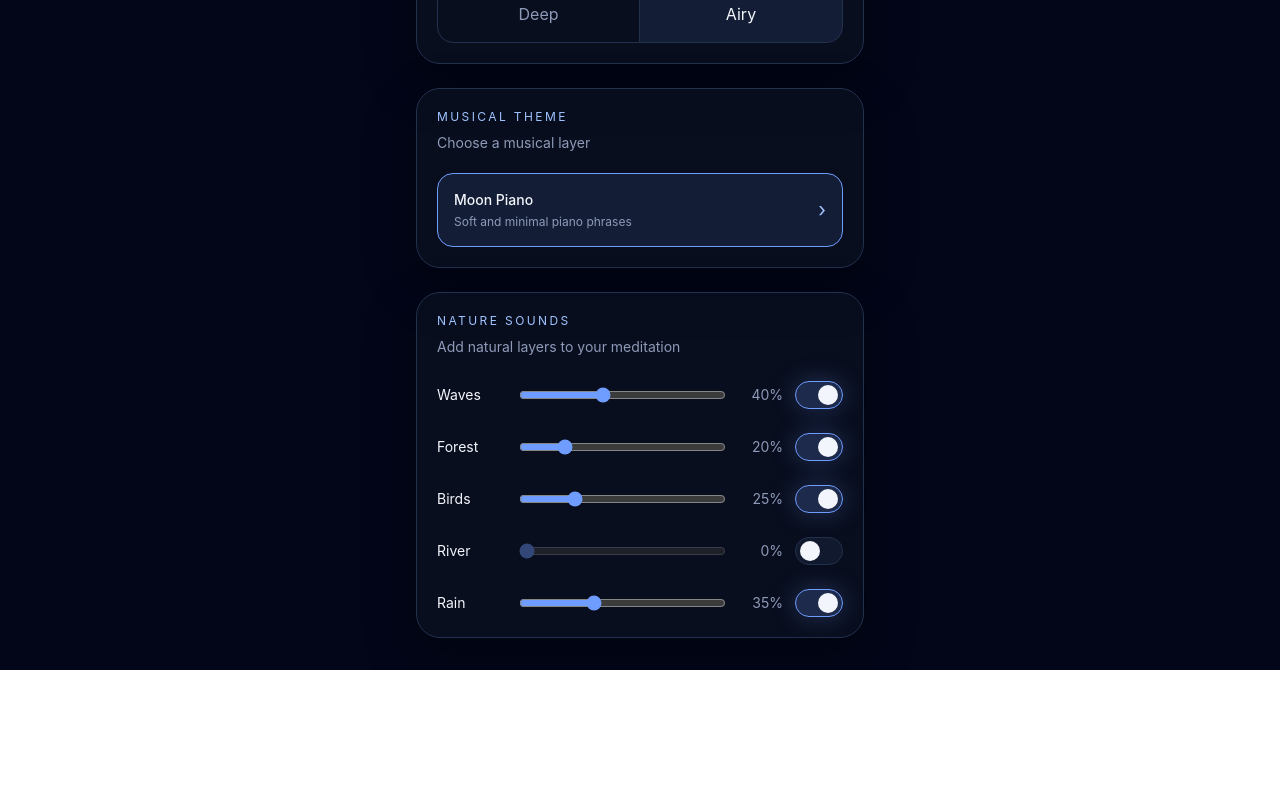
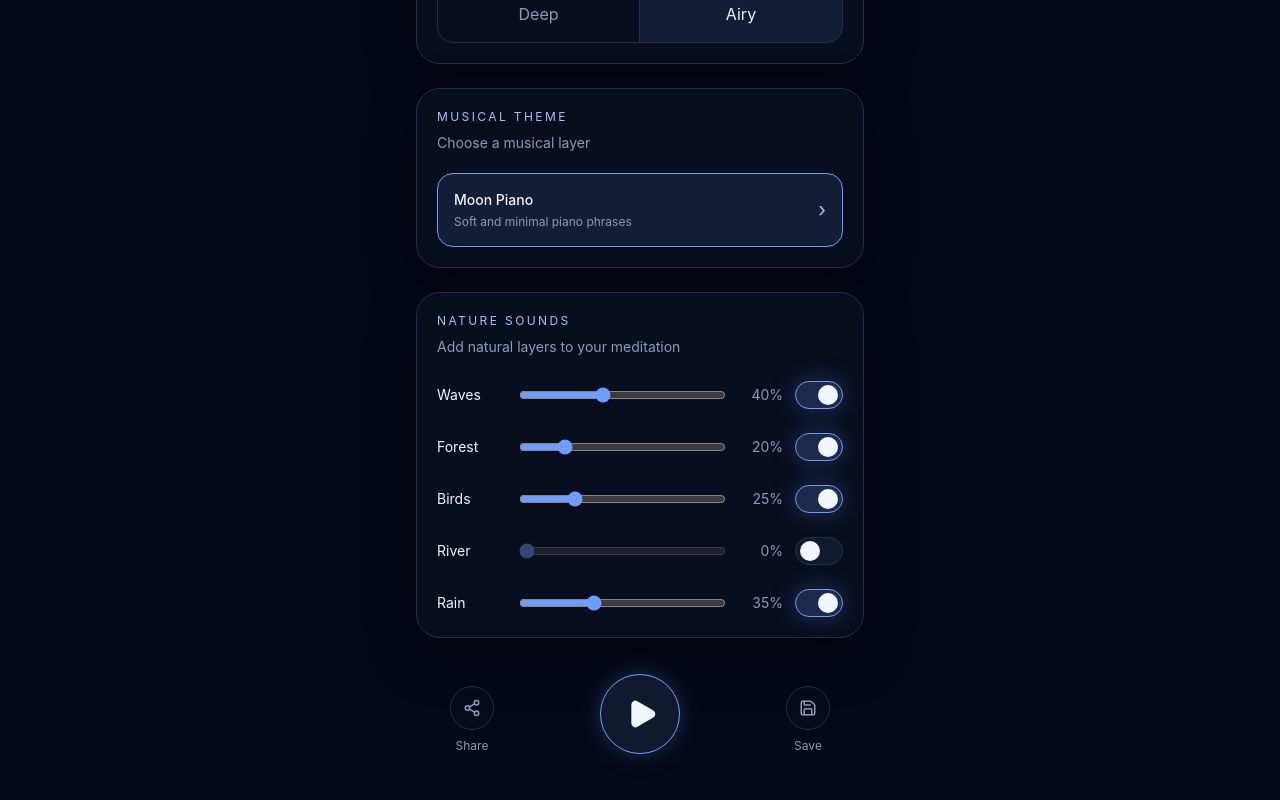
Before and after one commit to robinraty/astraya, a React (Vite) app: page / in a window 1280 px wide. Shown: the part 554-1354 px from the top of the page. Before the commit the page ends 1224 px from the top, so only its background shows below. Built offline with nearby package versions, Linux system fonts and the light colour scheme.

Commit message:
good project folders arrangement

```diff
--- a/package.json
+++ b/package.json
@@ -11,6 +11,7 @@
   },
   "dependencies": {
     "@tailwindcss/vite": "^4.3.3",
+    "lucide-react": "^1.28.0",
     "react": "^19.2.7",
     "react-dom": "^19.2.7",
     "tailwindcss": "^4.3.3"
--- a/src/App.tsx
+++ b/src/App.tsx
@@ -1,25 +1,7 @@
-import Header from "./components/Header";
-import CreationName from "./components/CreationName";
-import DurationSelector from "./components/DurationSelector";
-import PitchSelector from "./components/PitchSelector";
-import AtmosphereSelector from "./components/AtmosphereSelector";
-import MusicalThemeSelector from "./components/MusicalThemeSelector";
-import NatureSoundsMixer from "./components/NatureSoundsMixer";
+import CreateMeditation from "./pages/CreateMeditation";
 
 function App() {
-    return (
-        <main className="min-h-screen bg-slate-950 px-4 py-8 text-white">
-        <div className="mx-auto flex w-full max-w-md flex-col gap-6">
-            <Header />
-            <CreationName />
-            <DurationSelector />
-            <PitchSelector />
-            <AtmosphereSelector />
-            <MusicalThemeSelector />
-            <NatureSoundsMixer />
-        </div>
-        </main>
-    );
+  return <CreateMeditation />;
 }
 
 export default App;
--- /dev/null
+++ b/src/components/createMeditation/MeditationActions.tsx
@@ -0,0 +1,43 @@
+import { Play, Share2, Save } from "lucide-react";
+
+function MeditationActions() {
+    return (
+        <section className="flex items-end justify-between px-6 pb-8 pt-3">
+        <button
+        type="button"
+        className="group flex w-16 flex-col items-center gap-2 text-astraya-muted transition hover:text-astraya-text"
+        >
+        <span className="flex h-11 w-11 items-center justify-center rounded-full border border-astraya-border bg-astraya-surface/40 transition group-hover:border-astraya-accent">
+        <Share2 size={18} />
+        </span>
+
+        <span className="text-xs">Share</span>
+        </button>
+
+        <button
+        type="button"
+        aria-label="Play meditation"
+        className="flex h-20 w-20 items-center justify-center rounded-full border border-astraya-accent bg-astraya-surface-soft shadow-astraya-glow transition hover:scale-105"
+        >
+        <Play
+        size={32}
+        fill="currentColor"
+        className="ml-1 text-astraya-text"
+        />
+        </button>
+
+        <button
+        type="button"
+        className="group flex w-16 flex-col items-center gap-2 text-astraya-muted transition hover:text-astraya-text"
+        >
+        <span className="flex h-11 w-11 items-center justify-center rounded-full border border-astraya-border bg-astraya-surface/40 transition group-hover:border-astraya-accent">
+        <Save size={18} />
+        </span>
+
+        <span className="text-xs">Save</span>
+        </button>
+        </section>
+    );
+}
+
+export default MeditationActions;
--- /dev/null
+++ b/src/pages/CreateMeditation.tsx
@@ -0,0 +1,27 @@
+import Header from "../components/createMeditation/Header";
+import CreationName from "../components/createMeditation/CreationName";
+import DurationSelector from "../components/createMeditation/DurationSelector";
+import PitchSelector from "../components/createMeditation/PitchSelector";
+import AtmosphereSelector from "../components/createMeditation/AtmosphereSelector";
+import MusicalThemeSelector from "../components/createMeditation/MusicalThemeSelector";
+import NatureSoundsMixer from "../components/createMeditation/NatureSoundsMixer";
+import MeditationActions from "../components/createMeditation/MeditationActions";
+
+function CreateMeditation() {
+  return (
+    <main className="min-h-screen bg-astraya-background px-4 py-8 text-astraya-text">
+      <div className="mx-auto flex w-full max-w-md flex-col gap-6">
+        <Header />
+        <CreationName />
+        <DurationSelector />
+        <PitchSelector />
+        <AtmosphereSelector />
+        <MusicalThemeSelector />
+        <NatureSoundsMixer />
+        <MeditationActions />
+      </div>
+    </main>
+  );
+}
+
+export default CreateMeditation;
```
Also changed, not shown: src/components/createMeditation/AtmosphereSelector.tsx (renamed from src/components/AtmosphereSelector.tsx), src/components/createMeditation/CreationName.tsx (renamed from src/components/CreationName.tsx), src/components/createMeditation/DurationSelector.tsx (renamed from src/components/DurationSelector.tsx), src/components/createMeditation/Header.tsx (renamed from src/components/Header.tsx), src/components/createMeditation/MusicalThemeSelector.tsx (renamed from src/components/MusicalThemeSelector.tsx), src/components/createMeditation/NatureSoundsMixer.tsx (renamed from src/components/NatureSoundsMixer.tsx), src/components/createMeditation/PitchSelector.tsx (renamed from src/components/PitchSelector.tsx), 1 other file (tests, documents, lock files or other folders).
